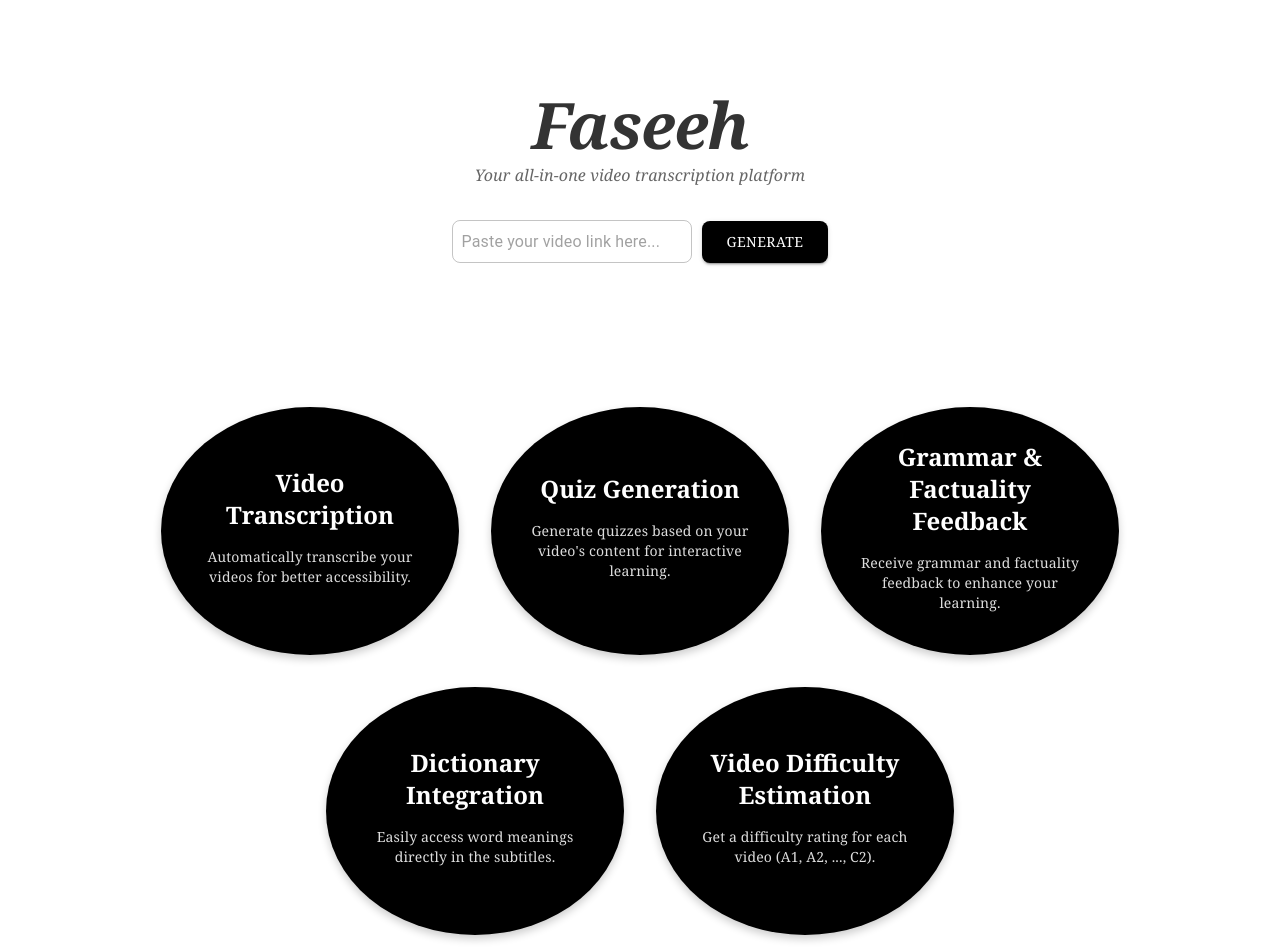
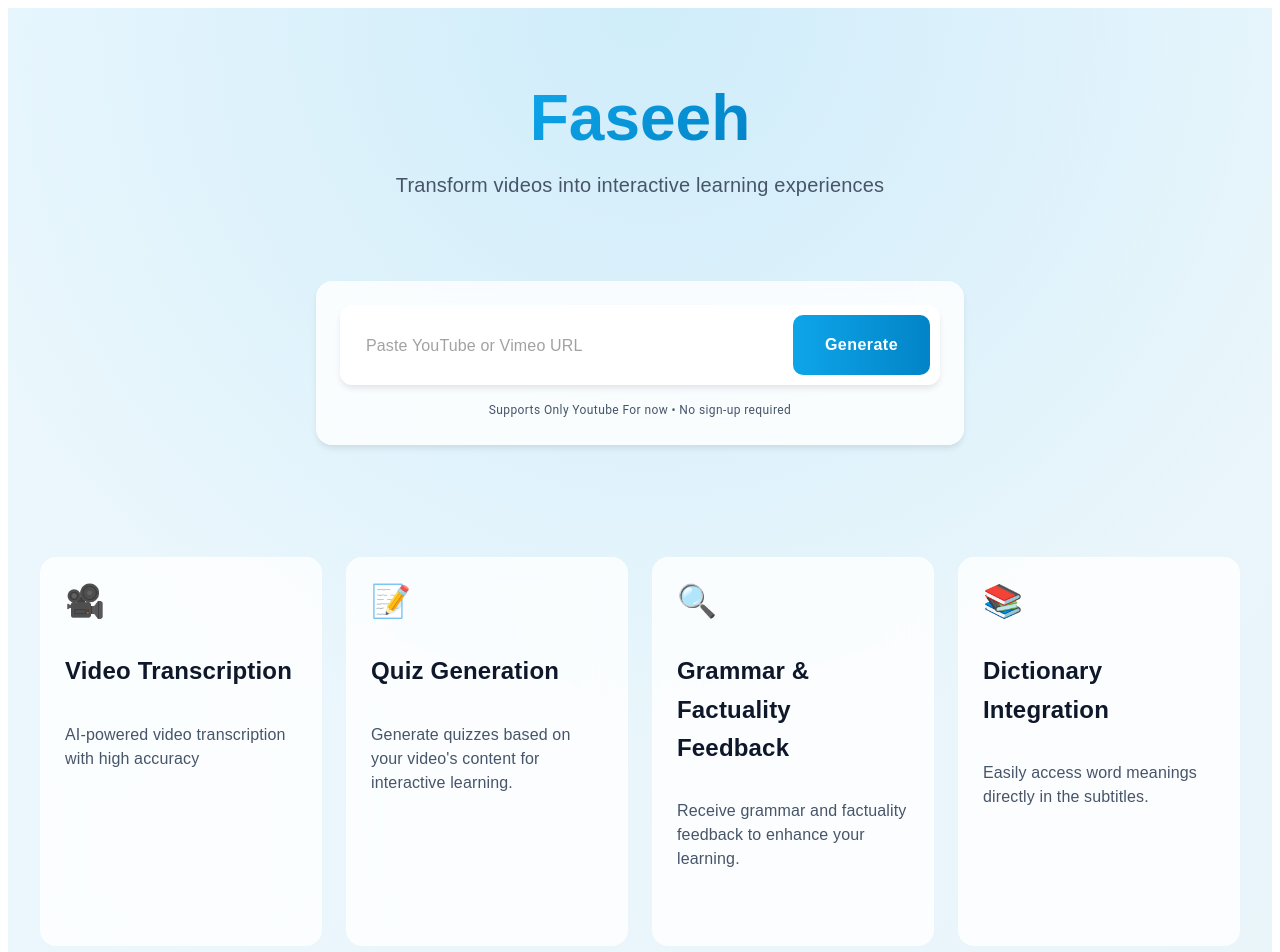
Before and after one commit to FaseehApp/Faseeh, a React (Vite) app in the folder src/renderer/: page / in a window 1280 px wide. Shown: the top 952 px of the page. Built offline with nearby package versions, Linux system fonts and the light colour scheme.

Commit message:
Enhance UI components for improved user experience

```diff
--- a/package.json
+++ b/package.json
@@ -28,6 +28,7 @@
     "@mui/icons-material": "^6.1.9",
     "@mui/material": "^6.1.9",
     "@reduxjs/toolkit": "^2.4.0",
+    "framer-motion": "^11.12.0",
     "plist": "^3.1.0",
     "react-redux": "^9.1.2",
     "react-router-dom": "^7.0.1",
--- a/src/renderer/src/layouts/HomeLayout.tsx
+++ b/src/renderer/src/layouts/HomeLayout.tsx
@@ -1,110 +1,176 @@
-import React from 'react'
-import { Box, Typography, TextField, Button, Card, CardContent, Grid } from '@mui/material'
+import React, { useEffect } from 'react'
+import { Box, Typography, TextField, Button, Card, CardContent, Grid, Tooltip, Grid2 } from '@mui/material'
 import { styled } from '@mui/system'
 import { useNavigate } from 'react-router-dom'
+import { motion } from 'framer-motion'
+
+// Brand colors and theme
+const theme = {
+  colors: {
+    primary: '#0ea5e9',
+    secondary: '#0284c7',
+    text: '#0f172a',
+    lightText: '#475569',
+    background: '#f8fafc',
+    accent: '#0ea5e9'
+  }
+}
 
 const Root = styled(Box)({
-  backgroundColor: '#ffffff',
   minHeight: '100vh',
   display: 'flex',
   flexDirection: 'column',
+  alignItems: 'center',
   justifyContent: 'center',
+  background: `linear-gradient(135deg, ${theme.colors.primary}15 0%, ${theme.colors.secondary}15 100%)`,
+  padding: '2rem 1rem',
+  position: 'relative',
+  overflow: 'hidden',
+  '&::before': {
+    content: '""',
+    position: 'absolute',
+    width: '100%',
+    height: '100%',
+    top: 0,
+    left: 0,
+    background: `radial-gradient(circle at 50% 0%, ${theme.colors.primary}20 0%, transparent 50%)`,
+    zIndex: 0
+  }
+})
+
+const ContentWrapper = styled(Box)({
+  maxWidth: '1400px',
+  width: '100%',
+  display: 'grid',
+  gridTemplateColumns: '1fr',
+  gap: '2rem',
+  position: 'relative',
+  zIndex: 1
+})
+
+const HeroSection = styled(Box)({
+  display: 'flex',
+  flexDirection: 'column',
   alignItems: 'center',
   textAlign: 'center',
-  padding: '2rem'
+  marginBottom: '2rem'
 })
 
-const Title = styled(Typography)({
-  fontSize: '4rem',
-  fontWeight: 'bold',
-  color: '#333333',
-  fontFamily: '"Cambria", serif', // Cambria font family
-  fontStyle: 'italic' // Italic text
+const Title = styled(motion.h1)({
+  fontSize: 'clamp(2.5rem, 8vw, 4rem)',
+  fontWeight: 900,
+  background: `linear-gradient(135deg, ${theme.colors.primary}, ${theme.colors.secondary})`,
+  WebkitBackgroundClip: 'text',
+  WebkitTextFillColor: 'transparent',
+  marginBottom: '1rem',
+  fontFamily: "'Outfit', sans-serif",
+  lineHeight: 1.1
 })
 
 const Subtitle = styled(Typography)({
-  fontSize: '1rem',
-  color: '#666666',
-  fontFamily: '"Cambria", serif', // Cambria font family
-  fontStyle: 'italic', // Italic text
-  marginBottom: '2rem'
+  fontSize: 'clamp(1rem, 2vw, 1.25rem)',
+  color: theme.colors.lightText,
+  maxWidth: '600px',
+  margin: '0 auto 3rem',
+  lineHeight: 1.6,
+  fontFamily: "'Outfit', sans-serif"
+})
+
+const InputSection = styled(Box)({
+  width: '100%',
+  maxWidth: '600px',
+  background: 'rgba(255, 255, 255, 0.8)',
+  backdropFilter: 'blur(20px)',
+  borderRadius: '16px',
+  padding: '1.5rem',
+  boxShadow: '0 4px 6px -1px rgb(0 0 0 / 0.1)',
+  margin: '2rem auto'
 })
 
 const InputFieldWrapper = styled(Box)({
   display: 'flex',
+  gap: '1rem',
   alignItems: 'center',
-  justifyContent: 'center', // Center content horizontally
-  marginBottom: '2rem', // Larger margin for better spacing
-  borderRadius: '8px',
-  width: '100%',
-  maxWidth: '500px' // Limit width for aesthetic purposes
+  background: 'white',
+  padding: '0.5rem',
+  borderRadius: '12px',
+  boxShadow: '0 4px 6px -1px rgb(0 0 0 / 0.1)',
+  border: '2px solid transparent',
+  transition: 'all 0.2s ease',
+  '&:focus-within': {
+    border: `2px solid ${theme.colors.accent}`,
+    boxShadow: `0 0 0 3px ${theme.colors.accent}25`
+  }
 })
 
 const InputField = styled(TextField)({
   flex: 1,
   '& .MuiOutlinedInput-root': {
-    borderRadius: '8px', // Same border radius for the input
-    '&:hover fieldset': {
-      borderColor: '#000000' // Border color on hover
-    },
-    '&.Mui-focused fieldset': {
-      borderColor: '#000000' // Focused border color
+    border: 'none',
+    '& fieldset': {
+      border: 'none'
     }
   },
-  '& .MuiInputLabel-root': {
-    color: '#333333' // Label color
-  },
   '& .MuiInputBase-input': {
-    padding: '10px' // Ensure input text is properly spaced
+    padding: '1rem',
+    fontSize: '1rem',
+    fontFamily: "'Outfit', sans-serif"
   }
 })
 
 const SubmitButton = styled(Button)({
-  backgroundColor: '#000000',
-  color: '#fff',
-  padding: '8.9px 25px',
-  fontFamily: '"Cambria", serif', // Cambria font family
-
-  borderRadius: '8px', // Consistent radius with input
+  background: `linear-gradient(to right, ${theme.colors.primary}, ${theme.colors.secondary})`,
+  color: 'white',
+  padding: '1rem 2rem',
+  borderRadius: '10px',
+  fontFamily: "'Outfit', sans-serif",
+  fontWeight: 600,
+  textTransform: 'none',
+  fontSize: '1rem',
+  transition: 'all 0.2s ease',
   '&:hover': {
-    backgroundColor: '#333333' // Darker color on hover
-  },
-  marginLeft: '10px', // Space between input and button
-  transition: 'all 0.3s ease' // Smooth transition
+    transform: 'translateY(-2px)',
+    boxShadow: '0 10px 15px -3px rgb(37 99 235 / 0.3)'
+  }
 })
 
-// Feature cards styling
-const FeatureCard = styled(Card)({
-  backgroundColor: '#000000',
-  height: '200px',
-  width: '250px',
-  color: '#ffffff',
-  borderRadius: '50%',
+const FeatureGrid = styled(Grid2)({
+  display: 'grid',
+  gridTemplateColumns: 'repeat(auto-fit, minmax(250px, 1fr))',
+  gap: '4rem 1.5rem',
+  width: '100%',
+  padding: '1rem 1rem'
+})
+
+const FeatureCard = styled(motion.div)({
+  background: 'rgba(255, 255, 255, 0.8)',
+  backdropFilter: 'blur(20px)',
+  borderRadius: '16px',
   padding: '1.5rem',
-  textAlign: 'center',
-  boxShadow: '0 4px 8px rgba(0, 0, 0, 0.2)',
-  transition: 'transform 0.3s ease-in-out',
+  height: '100%',
   display: 'flex',
-  flexDirection: 'column', // Ensure the content stacks vertically
-  justifyContent: 'center', // Vertically center the content
-  alignItems: 'center', // Horizontally center the content
+
+  flexDirection: 'column',
+  gap: '1rem',
+  transition: 'all 0.3s ease',
+  border: '1px solid rgba(255, 255, 255, 0.2)',
   '&:hover': {
-    transform: 'scale(1.05)'
+    transform: 'translateY(-5px)',
+    boxShadow: '0 20px 25px -5px rgb(0 0 0 / 0.1)'
   }
 })
 
 const CardTitle = styled(Typography)({
   fontSize: '1.5rem',
   fontWeight: 'bold',
-  fontFamily: '"Cambria", serif', // Cambria font family
-
-  color: '#ffffff',
+  fontFamily: "'Outfit', sans-serif",
+  color: theme.colors.text,
   marginBottom: '1rem'
 })
 
 const CardContentText = styled(Typography)({
-  color: '#dddddd',
-  fontFamily: '"Cambria", serif' // Cambria font family
+  color: theme.colors.lightText,
+  fontFamily: "'Outfit', sans-serif"
 })
 
 const HomePage: React.FC = () => {
@@ -114,84 +180,114 @@
     // Navigate to MainLayout
     navigate('/main-layout')
   }
+
+  const containerVariants = {
+    hidden: { opacity: 0, y: 20 },
+    visible: {
+      opacity: 1,
+      y: 0,
+      transition: {
+        staggerChildren: 0.2
+      }
+    }
+  }
+
+  const itemVariants = {
+    hidden: { opacity: 0, y: 20 },
+    visible: { opacity: 1, y: 0 }
+  }
+
   return (
     <Root>
-      {/* Hero Section */}
-      <Box sx={{ padding: '3rem', borderRadius: '10px', backgroundColor: '#ffffff' }}>
-        <Title variant="h1">Faseeh</Title>
-        <Subtitle variant="h6">Your all-in-one video transcription platform</Subtitle>
+      <ContentWrapper>
+        <HeroSection>
+          <Title
+            initial={{ opacity: 0, y: -20 }}
+            animate={{ opacity: 1, y: 0 }}
+            transition={{ duration: 0.6 }}
+          >
+            Faseeh
+          </Title>
+          <motion.div
+            initial={{ opacity: 0 }}
+            animate={{ opacity: 1 }}
+            transition={{ delay: 0.2 }}
+          >
+            <Subtitle>Transform videos into interactive learning experiences</Subtitle>
+          </motion.div>
 
-        {/* Merged Input and Button */}
+          <InputSection>
+            <Box sx={{ display: 'flex', flexDirection: 'column', gap: 2 }}>
               <InputFieldWrapper>
                 <InputField
-            variant="outlined"
-            placeholder="Paste your video link here..."
+                  placeholder="Paste YouTube or Vimeo URL"
                   fullWidth
-            sx={{ fontFamily: '"Cambria", serif' }}
                 />
-          <SubmitButton variant="contained">Generate</SubmitButton>
+                <SubmitButton>Generate</SubmitButton>
               </InputFieldWrapper>
+              <Typography variant="caption" sx={{ color: theme.colors.lightText }}>
+                Supports Only Youtube For now • No sign-up required
+              </Typography>
             </Box>
+          </InputSection>
+        </HeroSection>
 
-      {/* Feature Cards Layout with Flexbox or Grid */}
-      <Grid container spacing={4} justifyContent="center" mt={4}>
-        <Grid item>
+        <FeatureGrid>
+          {[
+            {
+              title: "Video Transcription",
+              description: "AI-powered video transcription with high accuracy",
+              icon: "🎥"
+            },
+            { title: "Quiz Generation", description: "Generate quizzes based on your video's content for interactive learning.", icon: "📝" },
+            { title: "Grammar & Factuality Feedback", description: "Receive grammar and factuality feedback to enhance your learning.", icon: "🔍" },
+            { title: "Dictionary Integration", description: "Easily access word meanings directly in the subtitles.", icon: "📚" },
+            { title: "Video Difficulty Estimation", description: "Get a difficulty rating for each video (A1, A2, ..., C2).", icon: "📊" }
+          ].map((feature, index) => (
+            <motion.div
+              key={index}
+              variants={{
+                hidden: { opacity: 0, y: 20 },
+                visible: { opacity: 1, y: 0 }
+              }}
+              initial="hidden"
+              animate="visible"
+              transition={{ delay: index * 0.1 }}
+            >
               <FeatureCard>
-            <CardContent>
-              <CardTitle variant="h5">Video Transcription</CardTitle>
-              <CardContentText variant="body2">
-                Automatically transcribe your videos for better accessibility.
-              </CardContentText>
-            </CardContent>
+                <Box sx={{ fontSize: '2rem', mb: 2 }}>{feature.icon}</Box>
+                <CardTitle variant="h6">{feature.title}</CardTitle>
+                <CardContentText>{feature.description}</CardContentText>
               </FeatureCard>
-        </Grid>
-        <Grid item>
-          <FeatureCard>
-            <CardContent>
-              <CardTitle variant="h5">Quiz Generation</CardTitle>
-              <CardContentText variant="body2">
-                Generate quizzes based on your video's content for interactive learning.
-              </CardContentText>
-            </CardContent>
-          </FeatureCard>
-        </Grid>
-        <Grid item>
-          <FeatureCard>
-            <CardContent>
-              <CardTitle variant="h5">Grammar & Factuality Feedback</CardTitle>
-              <CardContentText variant="body2">
-                Receive grammar and factuality feedback to enhance your learning.
-              </CardContentText>
-            </CardContent>
-          </FeatureCard>
-        </Grid>
-        <Grid item>
-          <FeatureCard>
-            <CardContent>
-              <CardTitle variant="h5">Dictionary Integration</CardTitle>
-              <CardContentText variant="body2">
-                Easily access word meanings directly in the subtitles.
-              </CardContentText>
-            </CardContent>
-          </FeatureCard>
-        </Grid>
-        <Grid item>
-          <FeatureCard>
-            <CardContent>
-              <CardTitle variant="h5">Video Difficulty Estimation</CardTitle>
-              <CardContentText variant="body2">
-                Get a difficulty rating for each video (A1, A2, ..., C2).
-              </CardContentText>
-            </CardContent>
-          </FeatureCard>
-        </Grid>
-      </Grid>
-      {/* Optional Call-to-Action */}
-      <Box mt={4}>
-        <SubmitButton variant="contained" onClick={handleStartNowClick}>
+            </motion.div>
+          ))}
+        </FeatureGrid>
+
+        <Box sx={{
+          display: 'flex',
+          justifyContent: 'center',
+          mt: 4,
+          gap: 2,
+          flexWrap: 'wrap'
+        }}>
+          <SubmitButton onClick={handleStartNowClick}>
             Get Started Now
           </SubmitButton>
+          <Button
+            variant="outlined"
+            sx={{
+              borderColor: theme.colors.primary,
+              color: theme.colors.primary,
+              '&:hover': {
+                borderColor: theme.colors.secondary,
+                background: 'transparent'
+              }
+            }}
+          >
+            Watch Demo
+          </Button>
         </Box>
+      </ContentWrapper>
     </Root>
   )
 }
```
Lines whose indentation alone changed are shown as unchanged.
